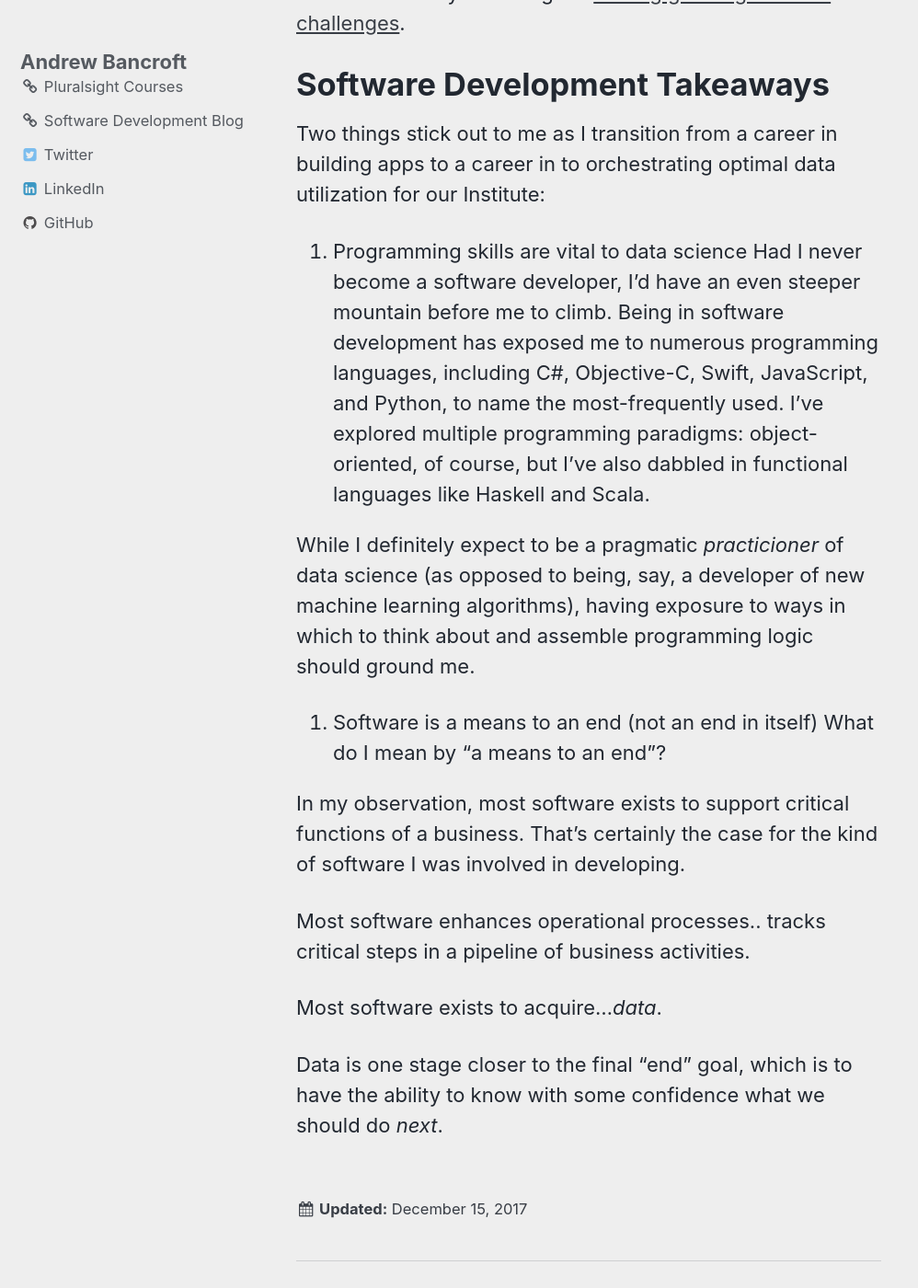
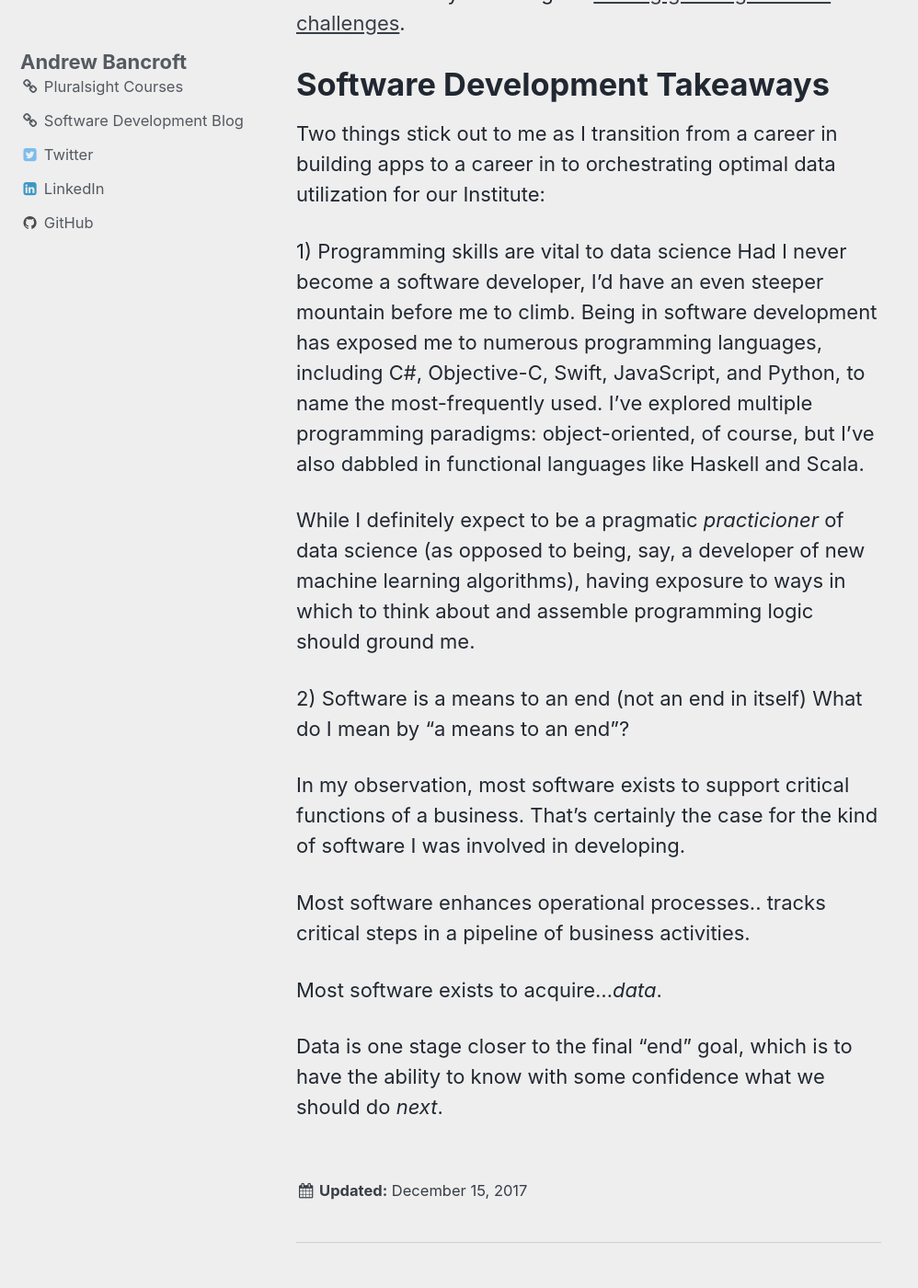
Before and after one commit to andrewcbancroft/datadaylife-blog, a Jekyll site: the page built from _posts/2017-12-15-and-then-there-was-data.md, in a window 1280 px wide and 1400 px high, scrolled down 965 px. Shown: the whole window at 92% size, without its empty margins (0-998 px from the left). Built offline with Jekyll 4.4.1, drawn with Linux system fonts in a browser that asks for light colours.

Commit message:
Update 2017-12-15-and-then-there-was-data.md

```diff
--- a/_posts/2017-12-15-and-then-there-was-data.md
+++ b/_posts/2017-12-15-and-then-there-was-data.md
@@ -18,12 +18,12 @@ Spending four years in each camp has given me two perspectives on the world that
 # Software Development Takeaways
 Two things stick out to me as I transition from a career in building apps to a career in to orchestrating optimal data utilization for our Institute:
 
-1. Programming skills are vital to data science
+1) Programming skills are vital to data science
 Had I never become a software developer, I'd have an even steeper mountain before me to climb. Being in software development has exposed me to numerous programming languages, including C#, Objective-C, Swift, JavaScript, and Python, to name the most-frequently used.  I've explored multiple programming paradigms:  object-oriented, of course, but I've also dabbled in functional languages like Haskell and Scala.
 
 While I definitely expect to be a pragmatic *practicioner* of data science (as opposed to being, say, a developer of new machine learning algorithms), having exposure to ways in which to think about and assemble programming logic should ground me.
 
-2. Software is a means to an end (not an end in itself)
+2) Software is a means to an end (not an end in itself)
 What do I mean by "a means to an end"?
 
 In my observation, most software exists to support critical functions of a business.  That's certainly the case for the kind of software I was involved in developing.
```
